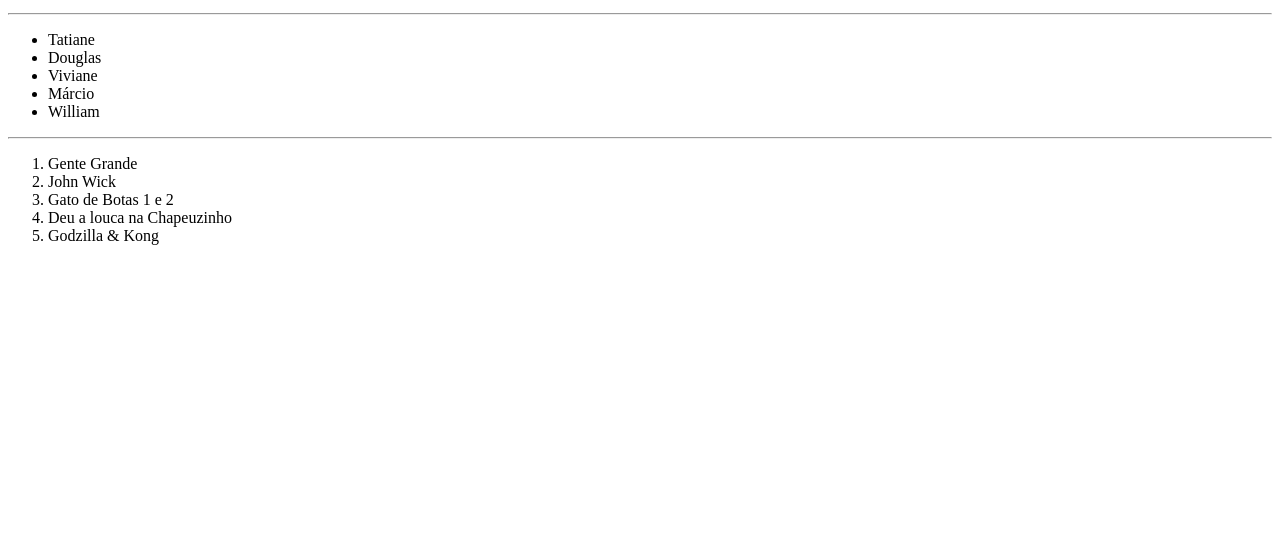
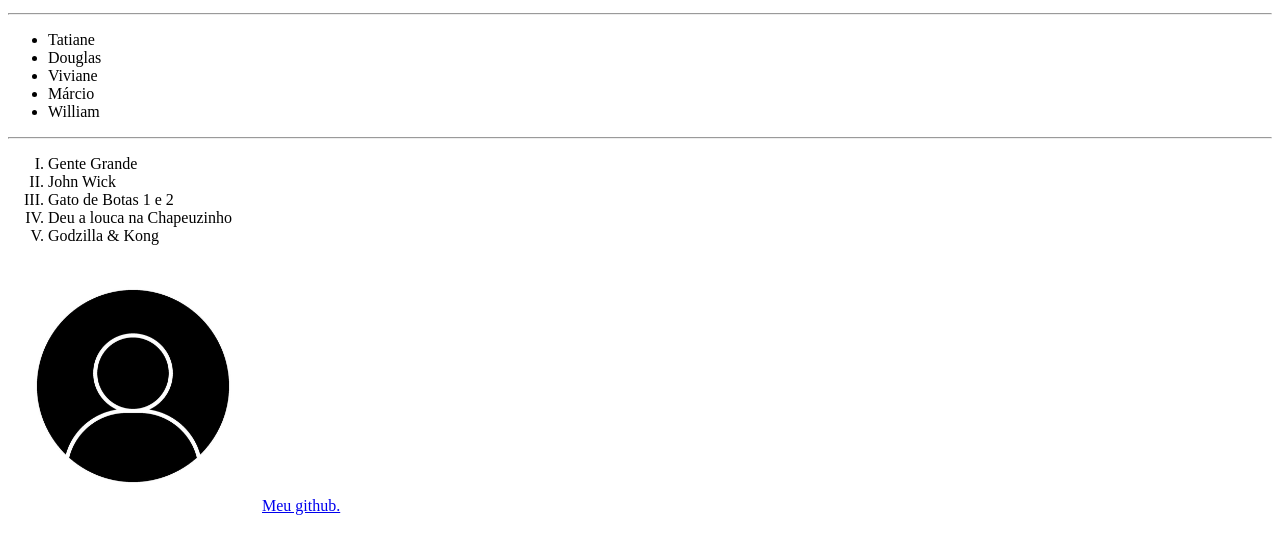
Before and after one commit to MurilloSereia/FOR, a plain HTML site: page index.html in a window 1280 px wide. Shown: the part 119-672 px from the top of the page. Drawn offline with Linux system fonts and the light colour scheme.

Commit message:
atividade 1

```diff
--- a/index.html
+++ b/index.html
@@ -18,12 +18,14 @@
         <li>William</li>
         </ul>
     <hr>
-    <ol>
+    <ol type="I">
         <li>Gente Grande</li>
         <li>John Wick</li>
         <li>Gato de Botas 1 e 2</li>
         <li>Deu a louca na Chapeuzinho</li>
         <li>Godzilla & Kong</li>
     </ol>
+        <img src="./fotodeperfil.jpg" alt="Uma foto de perfil minha" width="250" height="250">
+        <a href="https://github.com/MurilloSereia" target="_blank">Meu github.</a>
 </body>
 </html>
```
Also changed, not shown: fotodeperfil.jpg (added).
